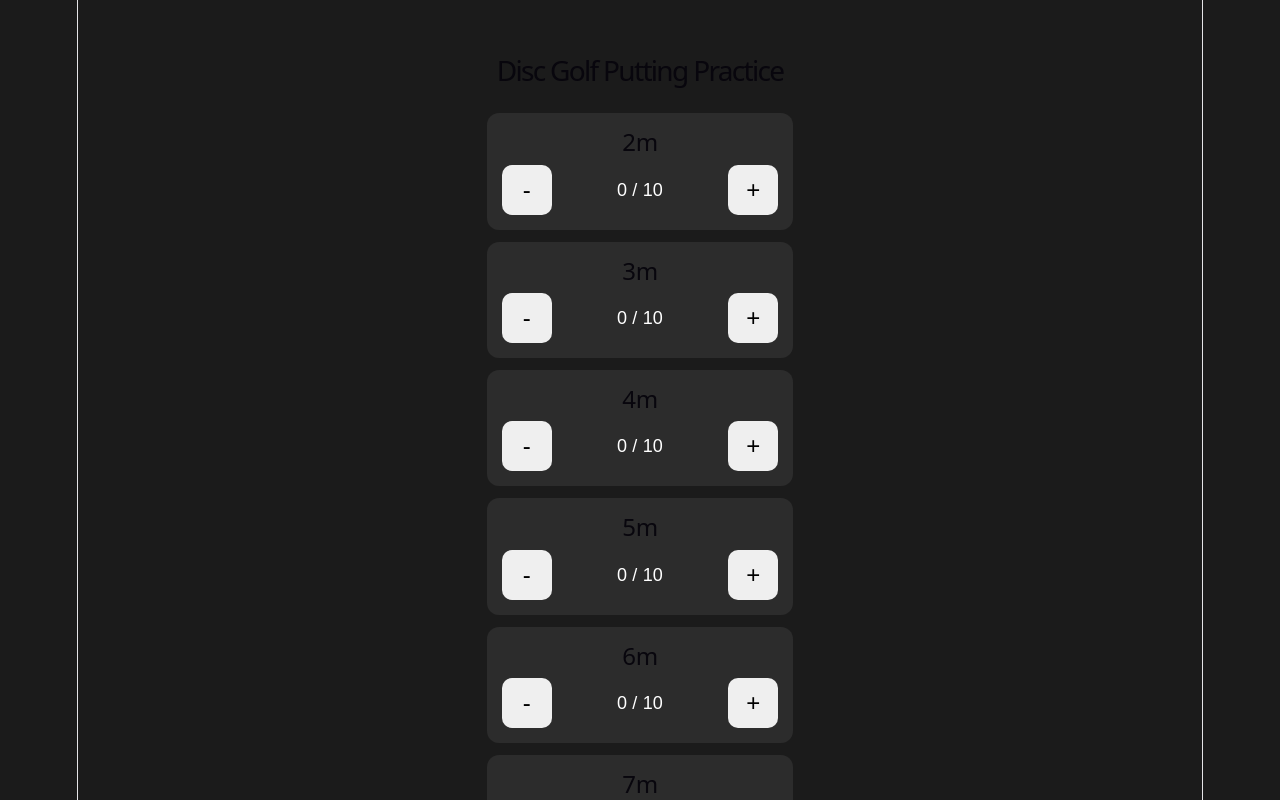
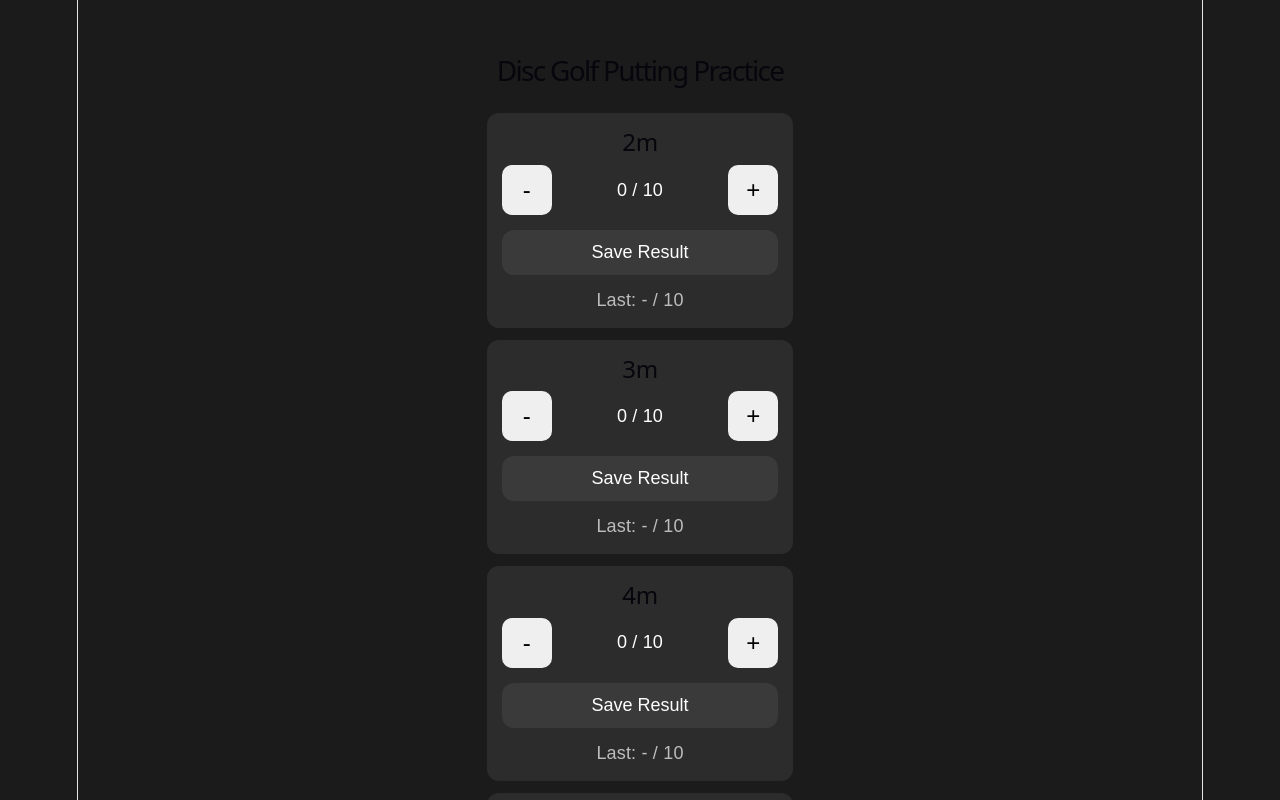
Before and after one commit to MikoKosola/discgolf-putt-app, a React (Vite) app: page / in a window 1280 px wide. Shown: the top 800 px of the page. Built offline with nearby package versions, Linux system fonts and the light colour scheme.

Commit message:
update putting history

```diff
--- a/src/App.jsx
+++ b/src/App.jsx
@@ -6,18 +6,28 @@ const distances = [2,3,4,5,6,7,8,9,10,11,12];
 function App() {
 
   const [scores, setScores] = useState({});
+  const [lastScores, setLastScores] = useState({});
 
   useEffect(() => {
-    const saved = localStorage.getItem("puttingScores");
+    const savedScores = localStorage.getItem("puttingScores");
+    const savedLastScores = localStorage.getItem("lastPuttingScores");
 
-    if (saved) {
-      setScores(JSON.parse(saved));
+    if (savedScores) {
+      setScores(JSON.parse(savedScores));
+    }
+
+    if (savedLastScores) {
+      setLastScores(JSON.parse(savedLastScores));
     }
   }, []);
 
   useEffect(() => {
     localStorage.setItem("puttingScores", JSON.stringify(scores));
   }, [scores]);
+
+  useEffect(() => {
+    localStorage.setItem("lastPuttingScores", JSON.stringify(lastScores));
+  }, [lastScores]);
 
   const increase = (distance) => {
     setScores((prev) => ({
@@ -33,12 +43,25 @@ function App() {
     }));
   };
 
+  const saveResult = (distance) => {
+    setLastScores((prev) => ({
+      ...prev,
+      [distance]: scores[distance] || 0
+    }));
+
+    setScores((prev) => ({
+      ...prev,
+      [distance]: 0
+    }));
+  };
+
   return (
     <div className="app">
       <h1>Disc Golf Putting Practice</h1>
 
       {distances.map((distance) => (
         <div className="row" key={distance}>
+
           <h2>{distance}m</h2>
 
           <div className="controls">
@@ -48,6 +71,18 @@ function App() {
 
             <button onClick={() => increase(distance)}>+</button>
           </div>
+
+          <button
+            className="saveButton"
+            onClick={() => saveResult(distance)}
+          >
+            Save Result
+          </button>
+
+          <p className="lastScore">
+            Last: {lastScores[distance] ?? "-"} / 10
+          </p>
+
         </div>
       ))}
     </div>
--- a/src/index.css
+++ b/src/index.css
@@ -109,3 +109,19 @@ code {
   padding: 4px 8px;
   background: var(--code-bg);
 }
+.saveButton {
+  width: 100%;
+  margin-top: 15px;
+  height: 45px;
+  font-size: 18px;
+  border-radius: 12px;
+  background: #3a3a3a;
+  color: white;
+}
+
+.lastScore {
+  text-align: center;
+  margin-top: 12px;
+  font-size: 18px;
+  color: #bdbdbd;
+}
```
